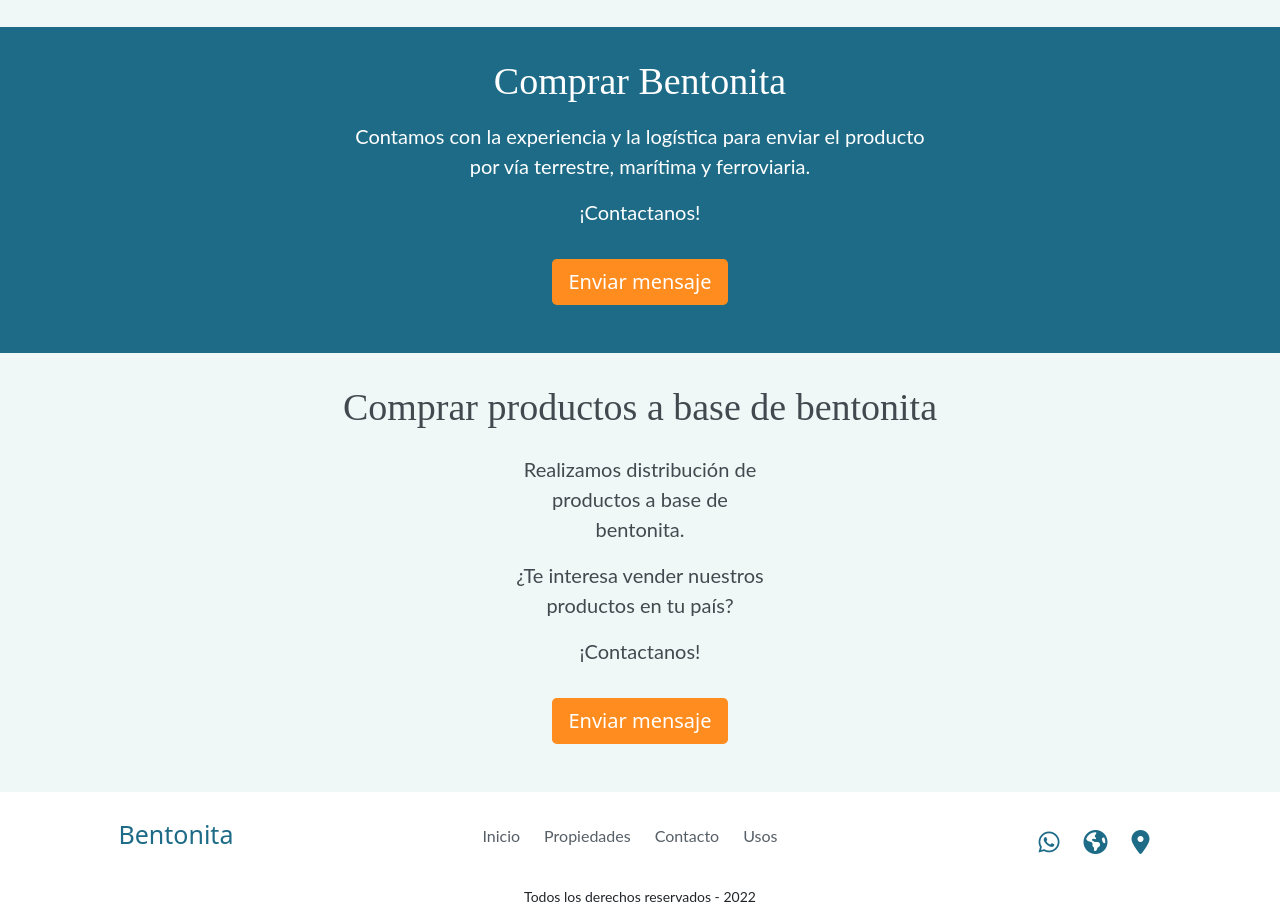
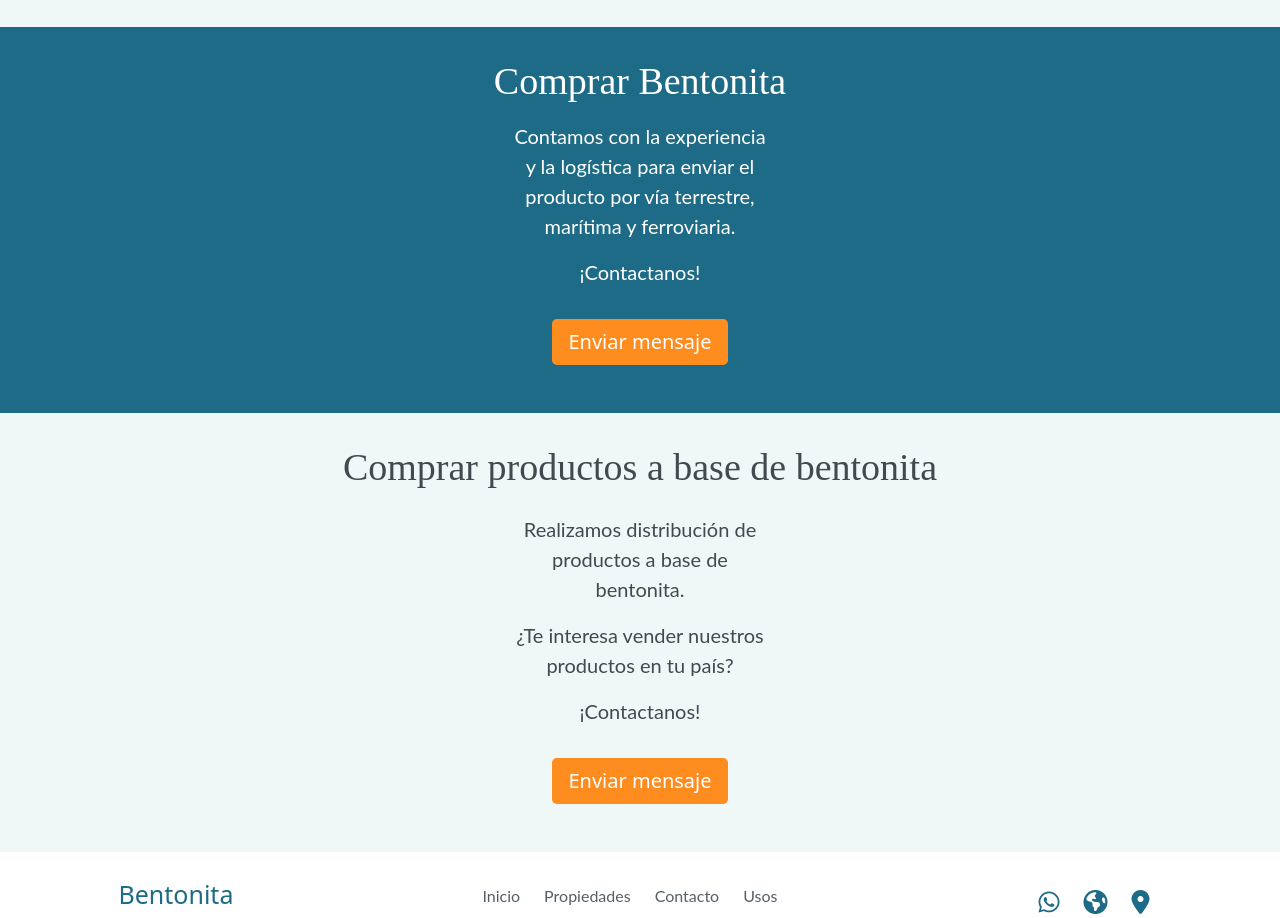
Before and after one commit to octaviofitz/bentonite-landing, a React (Create React App) app: page / in a window 1280 px wide. Shown: the part 2640-3558 px from the top of the page. Built offline with nearby package versions, Linux system fonts and the light colour scheme.

Commit message:
fix padding compra

```diff
--- a/src/Componentes/Secciones/CompraBentonita/compraBentonita.css
+++ b/src/Componentes/Secciones/CompraBentonita/compraBentonita.css
@@ -24,7 +24,7 @@
 @media (min-width: 1024px){
 
     .compra-bentonita-data{
-            padding: 0px 20rem;
+            padding: 0px 30rem;
             font-size: 20px;
     }
 }
```
